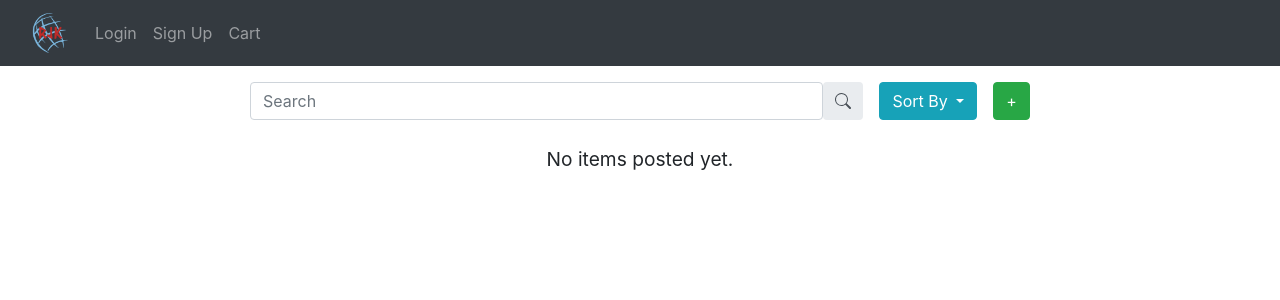
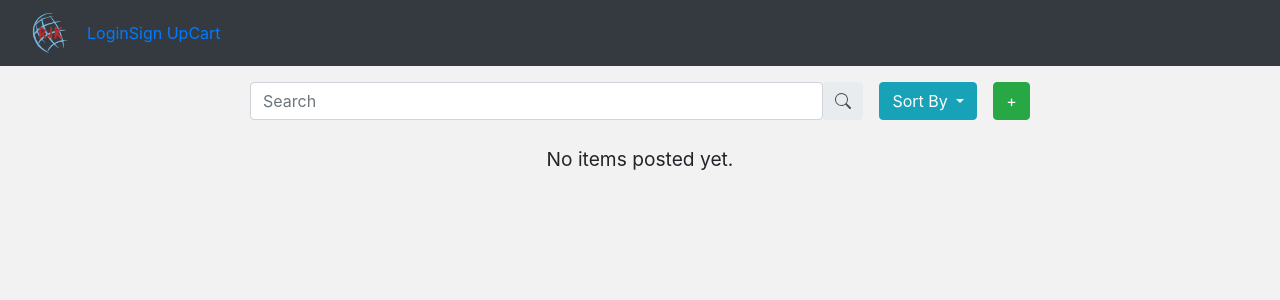
Before and after one commit to reynaldos/OnlineShop, a Flask app: page / in a window 1280 px wide. Shown: the top 300 px of the page. Run offline with Flask 2, Linux system fonts and the light colour scheme; data that the repository does not hold is empty; some libraries are stand-ins or nearby versions.

Commit message:
Update base.html

```diff
--- a/shop/templates/base.html
+++ b/shop/templates/base.html
@@ -17,9 +17,13 @@
       crossorigin="anonymous"
     />
 
+    <!--===============================================================================================-->
+    <link rel="stylesheet" type="text/css" href="{{ url_for('static', filename='css/util.css') }}">
+    <link rel="stylesheet" type="text/css" href="{{ url_for('static', filename='css/main.css') }}">
+
     <title>{% block title %}Home{% endblock %}</title>
   </head>
-  <body>
+  <body style='background-color: #f2f2f2'>
 
     <!-- navbar -->
     <nav class="navbar navbar-expand-md navbar-dark bg-dark">
@@ -48,11 +52,11 @@
             {% endif %}
           {% else %}
           <!-- login/sign up tabs only shown if user not logged in-->
-          <a class="nav-item nav-link" id="login" href="/login">Login</a>
-          <a class="nav-item nav-link" id="signUp" href="/registration">Sign Up</a>
+          <a class="navbar-sub" id="login" href="/login">Login</a>
+          <a class="navbar-sub" id="signUp" href="/registration">Sign Up</a>
           {% endif %}
           <!-- cart tab always viewed -->
-          <a class="nav-item nav-link" id="logout" href="{{ url_for('app.shoppingCart') }}">Cart</a>
+          <a class="navbar-sub" id="logout" href="{{ url_for('app.shoppingCart') }}">Cart</a>
         </div>
         </div>
       </div>
@@ -94,6 +98,8 @@
 
   <!-- bootstrap form validation -->
   <script src="{{url_for('static', filename='form-validation.js')}}"></script>
+
+    <script language="javascript" src="static/scripts/FOOTER.js"></script>
   <!-- bootstrap scripts -->
   <script
   src="https://code.jquery.com/jquery-3.2.1.slim.min.js"
```
